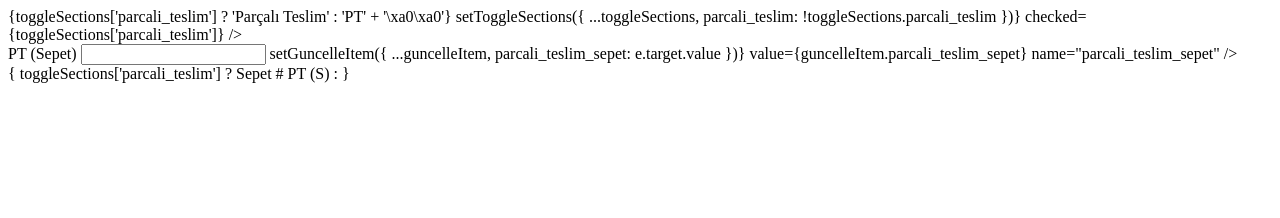
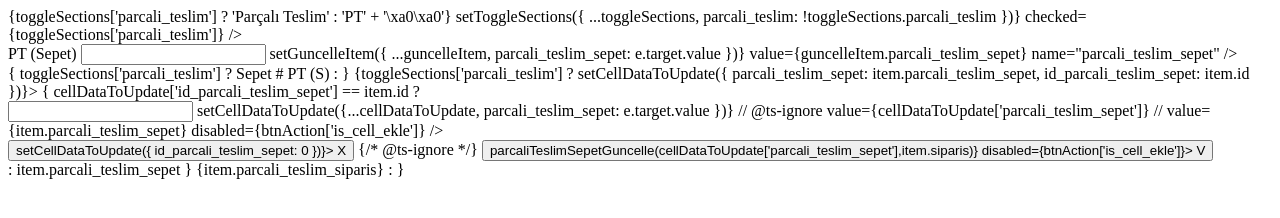
Before and after one commit to buketaslann/homework1, a plain HTML site: page index.html in a window 1280 px wide. Drawn offline with Linux system fonts and the light colour scheme.

Commit message:
Update index.html

```diff
--- a/index.html
+++ b/index.html
@@ -35,3 +35,33 @@
                                                                     </Fragment>
                                                                     : <th className="text-center text-nowrap border-r-solid"></th>
                                                             }
+{toggleSections['parcali_teslim'] ?
+                                                                    <Fragment>
+                                                                        <td className={`anchor text-center align-middle text-nowrap td-like-btn ${stylePTSepet(item.parcali_teslim_sepet)}`} onDoubleClick={() => setCellDataToUpdate({ parcali_teslim_sepet: item.parcali_teslim_sepet, id_parcali_teslim_sepet: item.id })}>
+                                                                            {
+                                                                                cellDataToUpdate['id_parcali_teslim_sepet'] == item.id ?
+                                                                                    <div className="p-0 m-0 d-flex align-items-center">
+                                                                                        <input
+                                                                                            type="number"
+                                                                                            min={1}
+                                                                                            className="form-control p-1 fs13 w25"
+                                                                                            onChange={(e) => setCellDataToUpdate({...cellDataToUpdate, parcali_teslim_sepet: e.target.value })}
+                                                                                            // @ts-ignore
+                                                                                            value={cellDataToUpdate['parcali_teslim_sepet']}
+                                                                                            // value={item.parcali_teslim_sepet}
+                                                                                            disabled={btnAction['is_cell_ekle']}
+                                                                                        />
+
+                                                                                        <div className="ml-2 d-flex flex-column" style={{ rowGap: '8px' }}>
+                                                                                            <button className="h-50 badge border border-danger text-danger font-weight-normal fs12 anchor" onClick={() => setCellDataToUpdate({ id_parcali_teslim_sepet: 0 })}> X </button>
+                                                                                            {/* @ts-ignore */}
+                                                                                            <button className="h-50 badge border border-success text-success font-weight-normal fs12 anchor" onClick={()=>parcaliTeslimSepetGuncelle(cellDataToUpdate['parcali_teslim_sepet'],item.siparis)} disabled={btnAction['is_cell_ekle']}> V </button>
+                                                                                        </div>
+                                                                                    </div> :
+                                                                                    item.parcali_teslim_sepet
+                                                                            }
+                                                                        </td>
+                                                                        <td className="anchor text-center align-middle text-nowrap border-r-solid">{item.parcali_teslim_siparis}</td>
+                                                                    </Fragment>
+                                                                    : <th className="text-center text-nowrap border-r-solid"></th>
+                                                                }
```
